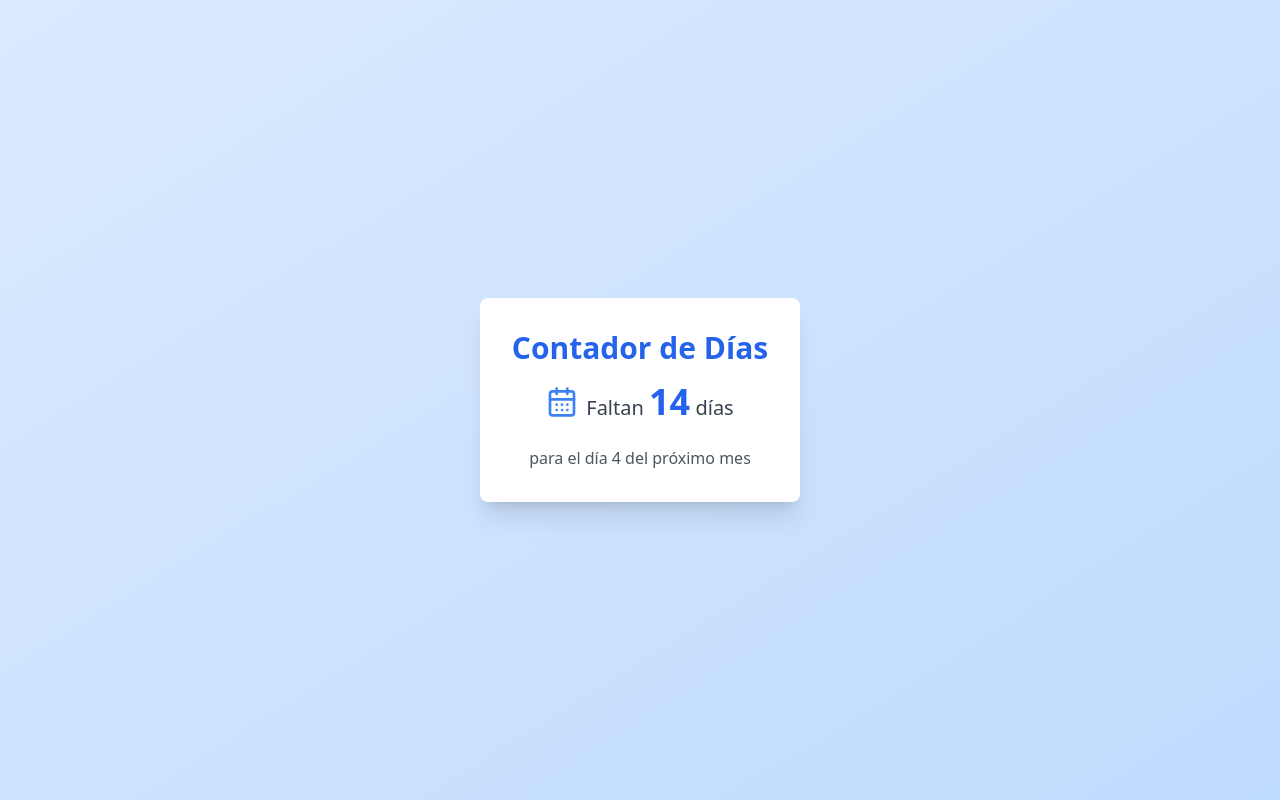
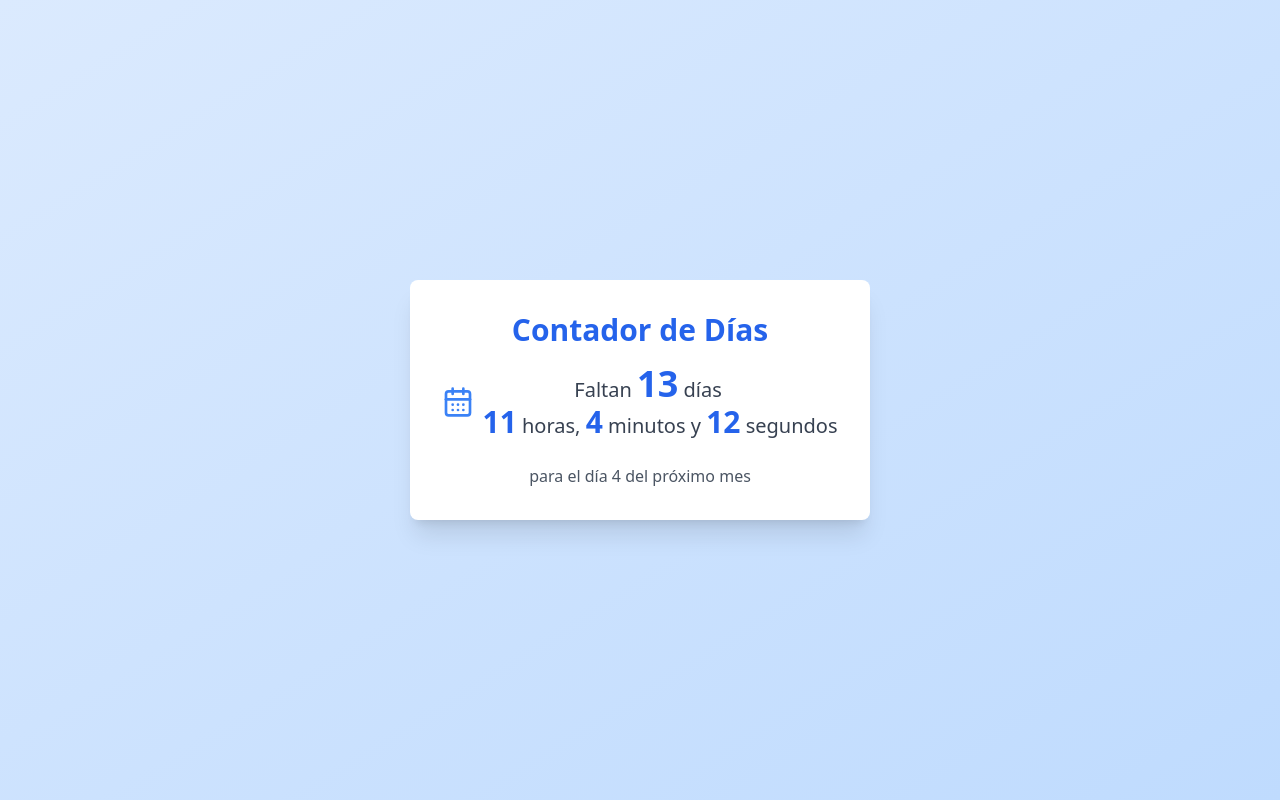
Before and after one commit to SirDaXll/departure-time, a React (Vite) app: page / in a window 1280 px wide. Built offline with nearby package versions, Linux system fonts and the light colour scheme.

Commit message:
Se añaden las horas, minutos y segundos restantes para el dia 4

```diff
--- a/src/contador-dias-corregido.tsx
+++ b/src/contador-dias-corregido.tsx
@@ -3,33 +3,41 @@ import { CalendarDays } from 'lucide-react'
 import React from 'react'
 
 export default function ContadorDias() {
-  const [diasRestantes, setDiasRestantes] = useState(0)
+  const [diasRestantes, setDiasRestantes] = useState(0);
+  const [horasRestantes, setHorasRestantes] = useState(0);
+  const [minutosRestantes, setMinutosRestantes] = useState(0);
+  const [segundosRestantes, setSegundosRestantes] = useState(0);
 
   useEffect(() => {
-    const calcularDiasRestantes = () => {
+    const calcularTiempoRestante = () => {
       const hoy = new Date()
       let proximoDiaCuatro
 
       if (hoy.getDate() <= 4) {
-        // Si estamos en el día 4 o antes, el próximo día 4 es este mes
         proximoDiaCuatro = new Date(hoy.getFullYear(), hoy.getMonth(), 4)
+
       } else {
-        // Si ya pasó el día 4, el próximo día 4 es el mes siguiente
         proximoDiaCuatro = new Date(hoy.getFullYear(), hoy.getMonth() + 1, 4)
       }
 
-      // Si el día 4 ya pasó hoy, ajustamos al próximo mes
       if (proximoDiaCuatro <= hoy) {
         proximoDiaCuatro.setMonth(proximoDiaCuatro.getMonth() + 1)
       }
 
-      const diferencia = proximoDiaCuatro.getTime() - hoy.getTime()
-      const dias = Math.ceil(diferencia / (1000 * 3600 * 24))
-      setDiasRestantes(dias)
+      const diferencia = proximoDiaCuatro.getTime() - hoy.getTime();
+      const dias = Math.floor(diferencia / (1000 * 60 * 60 * 24));
+      const horas = Math.floor((diferencia % (1000 * 60 * 60 * 24)) / (1000 * 60 * 60));
+      const minutos = Math.floor((diferencia % (1000 * 60 * 60)) / (1000 * 60));
+      const segundos = Math.floor((diferencia % (1000 * 60)) / 1000);
+
+      setDiasRestantes(dias);
+      setHorasRestantes(horas);
+      setMinutosRestantes(minutos);
+      setSegundosRestantes(segundos);
     }
 
-    calcularDiasRestantes()
-    const intervalo = setInterval(calcularDiasRestantes, 86400000) // Actualizar cada 24 horas
+    calcularTiempoRestante()
+    const intervalo = setInterval(calcularTiempoRestante, 1000);
 
     return () => clearInterval(intervalo)
   }, [])
@@ -45,8 +53,14 @@ export default function ContadorDias() {
               <span className="font-bold text-green-600 text-4xl">¡Hoy es el día!</span>
             ) : (
               <>
-                Faltan <span className="font-bold text-blue-600 text-4xl">{diasRestantes}</span> día{diasRestantes !== 1 && 's'}
-              </>
+              <p className="text-xl text-gray-700 mr-6">
+                Faltan <span className="font-bold text-blue-600 text-4xl">{diasRestantes}</span> día
+                {diasRestantes !== 1 && 's'}
+              </p>
+              <p className="text-xl text-gray-700">
+              <span className="font-bold text-blue-600 text-3xl">{horasRestantes}</span> horas, <span className="font-bold text-blue-600 text-3xl">{minutosRestantes}</span> minutos y <span className="font-bold text-blue-600 text-3xl">{segundosRestantes}</span> segundos
+              </p>
+            </>
             )}
           </p>
         </div>
```
